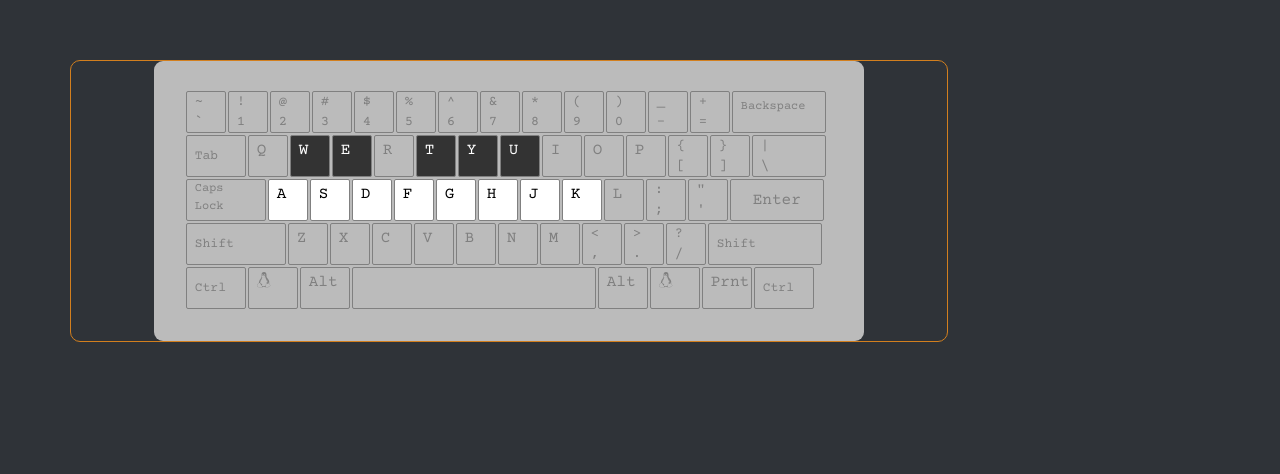
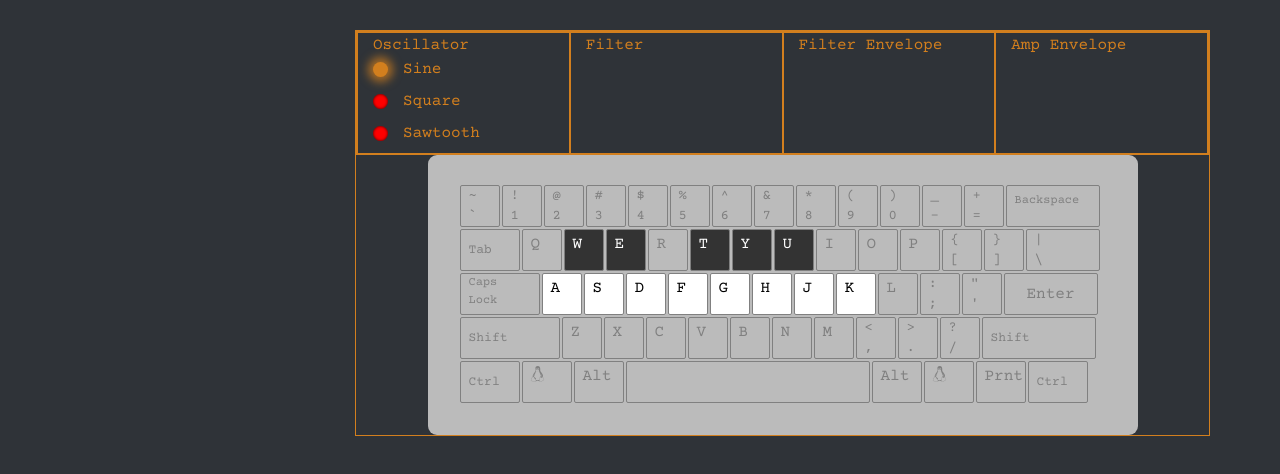
Before and after one commit to crashspringfield/learner, a website with bundled scripts: page index.html in a window 1280 px wide. Built offline with nearby package versions, Linux system fonts and the light colour scheme.

Commit message:
css fixes; change osc type

```diff
--- a/css/keyboard.css
+++ b/css/keyboard.css
@@ -1,9 +1,12 @@
 /* Turn off BS for keyboard layout */
-*, ::after, ::before {
-  box-sizing: unset !important;
+.keyboard, .keyboard::after, .keyboard::before,
+.key, .key::after, .key::before {
+  -webkit-box-sizing: content-box !important;
+  -moz-box-sizing: content-box !important;
+  box-sizing: content-box !important;
 }
 
-.keyboard{
+.keyboard {
   width: 650px;
   height: 220px;
   background-color: #bbb;
@@ -13,8 +16,9 @@
   color: #eee;
 }
 
-.key{
-  width: 40px; height:40px;
+.key {
+  width: 40px;
+  height:40px;
   display:block;
   text-align: left;
   padding-left: 8px;
--- a/css/style.css
+++ b/css/style.css
@@ -53,8 +53,61 @@ a:hover {
 
 .digital-outline {
   border: 1px solid #d27f1e;
+  /* border-radius: 10px; */
+}
+
+/* Customize the label (the container) */
+.digital-radio {
+  display: block;
+  position: relative;
+  padding-left: 30px;
+  cursor: pointer;
+  -webkit-user-select: none;
+  -moz-user-select: none;
+  -ms-user-select: none;
+  user-select: none;
+}
+
+/* Hide the browser's default radio button */
+.digital-radio input {
+  position: absolute;
+  opacity: 0;
+  cursor: pointer;
+  height: 0;
+  width: 0;
+}
+
+/* Create a custom radio button */
+.digital-radio-light {
+  position: absolute;
+  top: 0;
+  left: 0;
+  height: 15px;
+  width: 15px;
+  background-color: red;
   border-radius: 10px;
+  margin-top: 5px;
+  box-shadow: 0px 0px 3px 0px rgba(0,0,0,0.75) inset;
+  -webkit-box-shadow: 0px 0px 3px 0px rgba(0,0,0,0.75) inset;
+  -moz-box-shadow: 0px 0px 3px 0px rgba(0,0,0,0.75) inset;
 }
+
+/* On mouse-over, add a grey background color */
+.digital-radio:hover input ~ .digital-radio-light {
+  background-color: #d27f1e;
+  box-shadow: 0px 0px 10px 5px rgba(210,127,30,0.75);
+  -webkit-box-shadow: 0px 0px 10px 5px rgba(210,127,30,0.75);
+  -moz-box-shadow: 0px 0px 10px 5px rgba(210,127,30,0.75);
+}
+
+/* When the radio button is checked, add a blue background */
+.digital-radio input:checked ~ .digital-radio-light {
+  background-color: #d27f1e;
+  box-shadow: 0px 0px 10px 5px rgba(210,127,30,0.75);
+  -webkit-box-shadow: 0px 0px 10px 5px rgba(210,127,30,0.75);
+  -moz-box-shadow: 0px 0px 10px 5px rgba(210,127,30,0.75);
+}
+
 
 /* Customize the label (the container) */
 .digital-switch {
@@ -94,10 +147,10 @@ a:hover {
 
 /* When the checkbox is checked */
 .digital-switch input:checked ~ .digital-switch-light {
- background-color: #d27f1e;
- box-shadow: 0px 0px 10px 5px rgba(210,127,30,0.75);
- -webkit-box-shadow: 0px 0px 10px 5px rgba(210,127,30,0.75);
- -moz-box-shadow: 0px 0px 10px 5px rgba(210,127,30,0.75);
+  background-color: #d27f1e;
+  box-shadow: 0px 0px 10px 5px rgba(210,127,30,0.75);
+  -webkit-box-shadow: 0px 0px 10px 5px rgba(210,127,30,0.75);
+  -moz-box-shadow: 0px 0px 10px 5px rgba(210,127,30,0.75);
 }
 
 .hover {
@@ -112,6 +165,10 @@ a:hover {
   margin-bottom: 30px;
 }
 
+.pa-20 {
+  padding: 20px;
+}
+
 .orange {
   color: #d27f1e;
 }
--- a/index.html
+++ b/index.html
@@ -15,6 +15,7 @@
 <body>
 
   <main role="main" class="container content">
+
     <div class="row">
       <div class="col-xs-12 col-sm-4 col-md-3">
         <div id="instructions" class="mb-30">
@@ -22,9 +23,48 @@
         </div>
       </div> <!-- end col -->
 
-      <div class="col-xs-12 col-sm-8 col-md-9">
-        <div class="digital-outline">
+      <div class="col-xs-12 col-sm-8 col-md-9 no-gutters digital-outline">
 
+        <div class="row controls digital-outline">
+          <div id="osc-type" class="col-3 digital-outline">
+            <div class="orange">Oscillator</div>
+            <label class="digital-radio orange">
+              Sine
+              <input type="radio" checked="checked" name="osc" title="sine">
+              <span class="digital-radio-light"></span>
+            </label>
+            <label class="digital-radio orange">
+              Square
+              <input type="radio" name="osc" title="square">
+              <span class="digital-radio-light"></span>
+            </label>
+            <label class="digital-radio orange">
+              Sawtooth
+              <input type="radio" name="osc" title="sawtooth">
+              <span class="digital-radio-light"></span>
+            </label>
+          </div> <!-- end col, osc-type -->
+
+          <div id="amp-adsr" class="col-3 digital-outline">
+            <div class="orange">Filter</div>
+
+          </div> <!-- end col, filter -->
+
+          <div id="amp-adsr" class="col-3 digital-outline">
+            <div class="orange">Filter Envelope</div>
+
+          </div> <!-- end col, filter-env -->
+
+          <div id="amp-adsr" class="col-3 digital-outline">
+            <div class="orange">Amp Envelope</div>
+
+          </div> <!-- end col, amp-env -->
+        </div> <!-- end instructions row -->
+
+
+
+        <div class="row">
+          <div class="col-md-12">
             <div class="keyboard">
               <div class="key null dual">~<br>`</div>
               <div class="key null dual">!<br>1</div>
@@ -93,8 +133,9 @@
               <div class="key null">Prnt</div>
               <div class="key ctrl null">Ctrl</div>
             </div> <!-- end keyboard -->
+          </div> <!-- end col -->
+        </div> <!-- end row -->
 
-        </div>
       </div> <!-- end col -->
     </div> <!-- end row -->
   </main>
--- a/src/index.js
+++ b/src/index.js
@@ -1,8 +1,10 @@
 import { MonoSynth } from 'tone'
+
+const oscType = document.getElementById('osc-type')
 
 const synth = new MonoSynth({
 	oscillator: {
-		type: "square"
+		type: "sine"
 	},
 	envelope: {
 		attack: 0.1
@@ -45,7 +47,7 @@ const playNote = key => {
   synth.triggerAttack(note)
 }
 
-
+// Play note when key pressed.
 document.addEventListener('keydown', e => {
   if (keyMapping.map(k => k.id).includes(e.key)) {
     const key = keyMapping.filter(k => k.id === e.key)[0]
@@ -54,6 +56,7 @@ document.addEventListener('keydown', e => {
   }
 })
 
+// Stop note when key lifted.
 document.addEventListener('keyup', e => {
   if (keyMapping.map(k => k.id).includes(e.key)) {
     const key = keyMapping.filter(k => k.id === e.key)[0]
@@ -84,3 +87,12 @@ keyMapping.forEach(key => {
     synth.triggerRelease()
   })
 })
+
+// Change oscillator type.
+oscType.addEventListener('change', e => {
+	synth.set({
+		oscillator: {
+			type: e.target.title
+		},
+	})
+})
```
Lines whose indentation alone changed are shown as unchanged.
